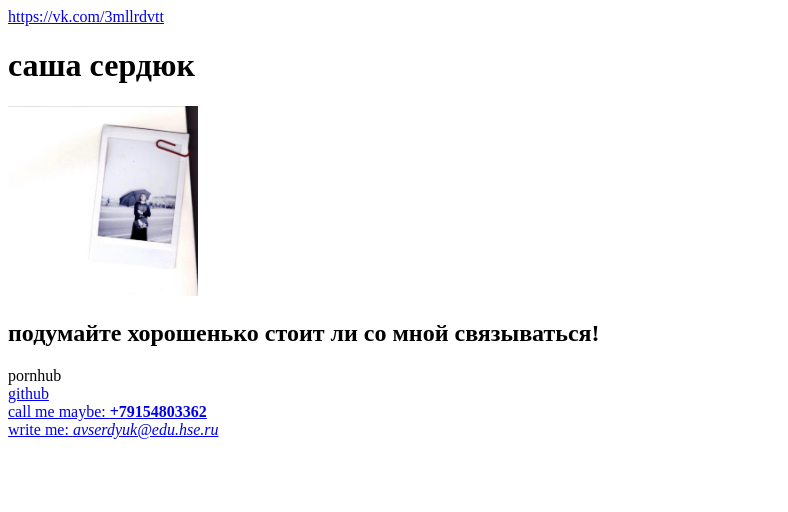
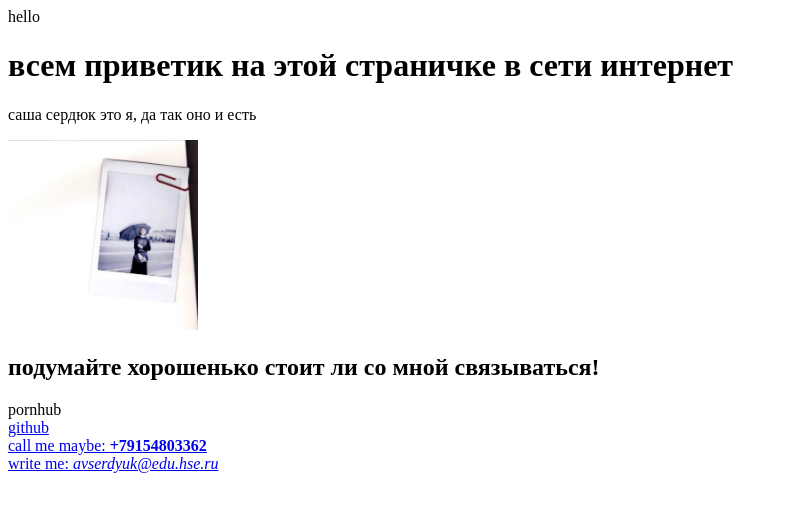
Before and after one commit to sshlzr/sashaserdyuk.github.io, a plain HTML site: page index.html in a window 1280 px wide. Shown: the whole page, without its empty margins (0-788 px from the left). Drawn offline with Linux system fonts and the light colour scheme.

Commit message:
все еще

```diff
--- a/index.html
+++ b/index.html
@@ -1,11 +1,11 @@
-  <!doctype html>
+ <!doctype html>
   <html>
-    <head>
+    <head>hello</head>
       <meta charset="utf-8">
-      <title>всем приветики на этой страничке в сетb интернет</title>
+      <title></title>
     </head>
-    <body> <a target = "_new" href = "index.html" title = "its just me myself & i">https://vk.com/3mllrdvtt</a>
-    <left><h1>саша сердюк</h1></left>
+            <left><h1>всем приветик на этой страничке в сети интернет</h1></left>
+            <p>саша сердюк это я, да так оно и есть</p>
       <left><img alt="Это я" width="15%" src="me.jpg"></left>
       <br/>
       <h2>подумайте хорошенько стоит ли со мной связываться!</h2>
```
